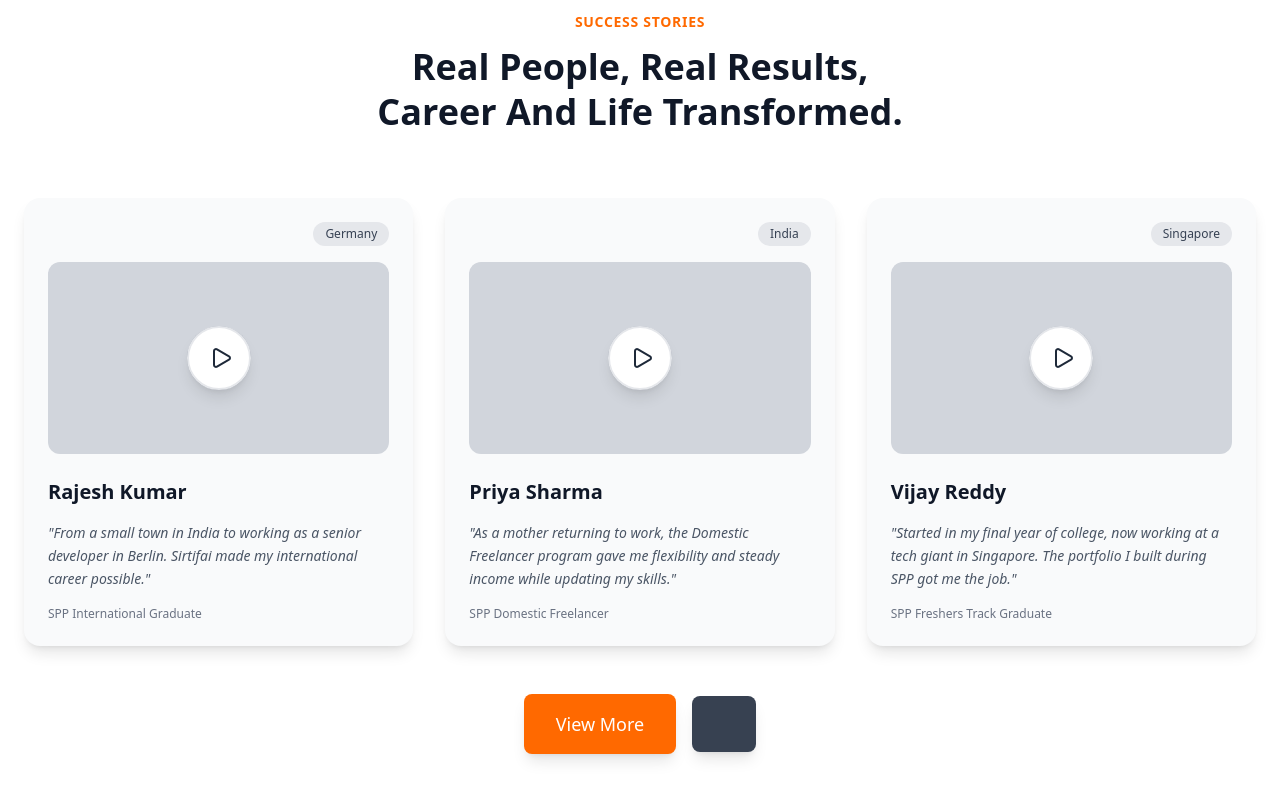
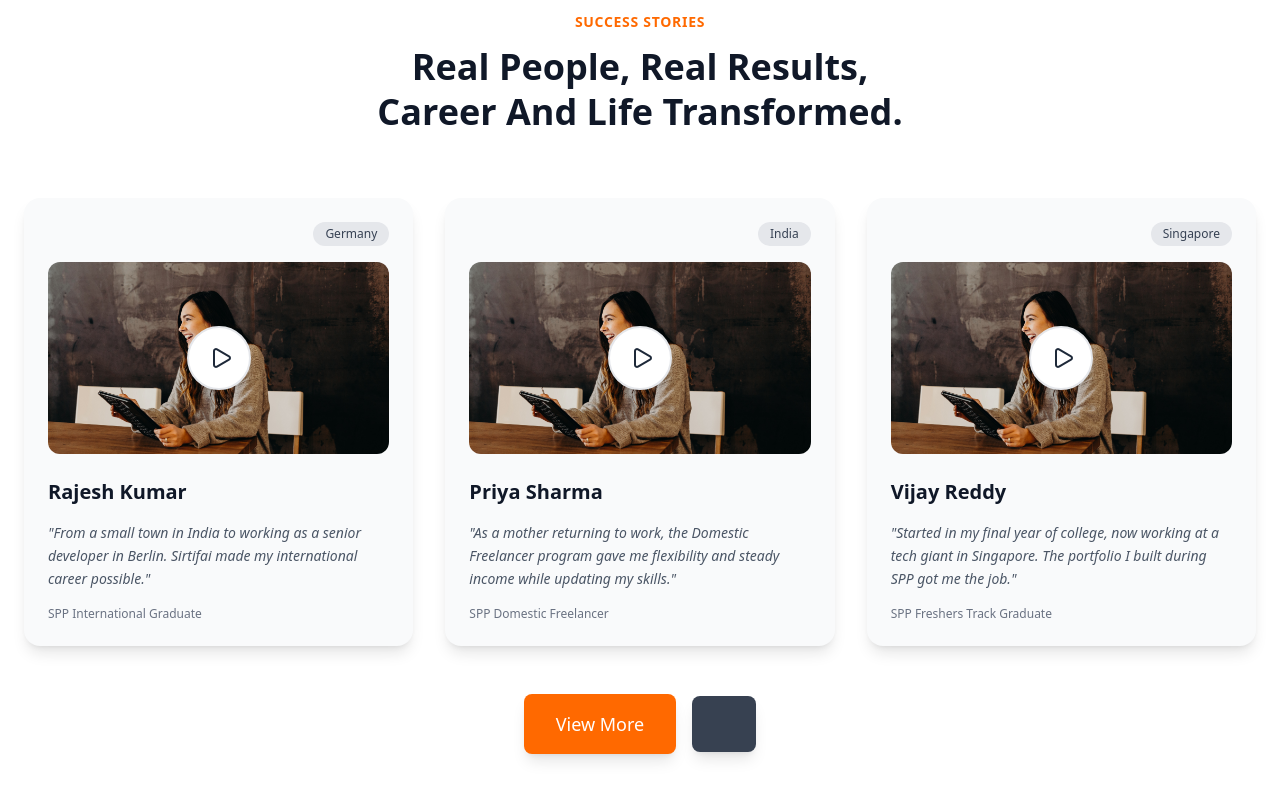
Before and after one commit to rajdeeppaul304/sirtify_frontend_new, a React (Vite) app: page / in a window 1280 px wide. Shown: the part 2269-3069 px from the top of the page. Built offline with nearby package versions, Linux system fonts and the light colour scheme.

Commit message:
success card

```diff
--- a/src/components/index.ts
+++ b/src/components/index.ts
@@ -10,3 +10,4 @@ export { SuccessStoriesSection } from './sections/SuccessStoriesSection';
 // UI Components
 export { Button } from './ui/Button';
 export { Card } from './ui/Card';
+export { SuccessStoryCard } from './ui/SuccessStoryCard';
--- a/src/components/sections/SuccessStoriesSection.tsx
+++ b/src/components/sections/SuccessStoriesSection.tsx
@@ -1,6 +1,7 @@
-import { Play, ArrowRight } from 'lucide-react';
+import { ArrowRight } from 'lucide-react';
 import { SUCCESS_STORIES } from '../../constants/data';
 import { Button } from '../ui/Button';
+import { SuccessStoryCard } from '../ui/SuccessStoryCard';
 
 export const SuccessStoriesSection = () => {
   return (
@@ -20,42 +21,7 @@ export const SuccessStoriesSection = () => {
         {/* Success Stories Grid */}
         <div className="grid grid-cols-1 md:grid-cols-2 lg:grid-cols-3 gap-8 mb-12">
           {SUCCESS_STORIES.map((story) => (
-            <div key={story.id} className="bg-gray-50 rounded-2xl p-6 shadow-lg hover:shadow-xl transition-all duration-300 hover:scale-105">
-              {/* Location Tag */}
-              <div className="flex justify-end mb-4">
-                <span className="bg-gray-200 text-gray-700 px-3 py-1 rounded-full text-xs font-medium">
-                  {story.location}
-                </span>
-              </div>
-
-              {/* Image with Play Button Overlay */}
-              <div className="relative mb-6">
-                <div className="w-full h-48 bg-gray-300 rounded-xl flex items-center justify-center">
-                  {/* Placeholder for image - you can replace with actual images */}
-                  <div className="w-16 h-16 bg-gray-400 rounded-full flex items-center justify-center">
-                    <span className="text-white text-sm font-medium">Photo</span>
-                  </div>
-                </div>
-
-                {/* Play Button Overlay */}
-                <div className="absolute inset-0 flex items-center justify-center">
-                  <div className="w-16 h-16 bg-white rounded-full flex items-center justify-center shadow-lg border-2 border-gray-200">
-                    <Play size={24} className="text-gray-800 ml-1" />
-                  </div>
-                </div>
-              </div>
-
-              {/* Content */}
-              <div className="space-y-4">
-                <h4 className="text-xl font-bold text-gray-900">{story.name}</h4>
-                <p className="text-gray-600 text-sm leading-relaxed italic">
-                  "{story.quote}"
-                </p>
-                <p className="text-gray-500 text-xs font-medium">
-                  {story.designation}
-                </p>
-              </div>
-            </div>
+            <SuccessStoryCard key={story.id} story={story} />
           ))}
         </div>
 
--- /dev/null
+++ b/src/components/ui/SuccessStoryCard.tsx
@@ -0,0 +1,46 @@
+import { Play } from 'lucide-react';
+import type { SuccessStory } from '../../types';
+
+interface SuccessStoryCardProps {
+  story: SuccessStory;
+}
+
+export const SuccessStoryCard = ({ story }: SuccessStoryCardProps) => {
+  return (
+    <div className="bg-gray-50 rounded-2xl p-6 shadow-lg hover:shadow-xl transition-all duration-300 hover:scale-105">
+      {/* Location Tag */}
+      <div className="flex justify-end mb-4">
+        <span className="bg-gray-200 text-gray-700 px-3 py-1 rounded-full text-xs font-medium">
+          {story.location}
+        </span>
+      </div>
+
+      {/* Image with Play Button Overlay */}
+      <div className="relative mb-6">
+        <img
+          src="/assets/success.jpg"
+          alt={story.name}
+          className="w-full h-48 object-cover rounded-xl"
+        />
+
+        {/* Play Button Overlay */}
+        <div className="absolute inset-0 flex items-center justify-center">
+          <div className="w-16 h-16 bg-white rounded-full flex items-center justify-center shadow-lg border-2 border-gray-200">
+            <Play size={24} className="text-gray-800 ml-1" />
+          </div>
+        </div>
+      </div>
+
+      {/* Content */}
+      <div className="space-y-4">
+        <h4 className="text-xl font-bold text-gray-900">{story.name}</h4>
+        <p className="text-gray-600 text-sm leading-relaxed italic">
+          "{story.quote}"
+        </p>
+        <p className="text-gray-500 text-xs font-medium">
+          {story.designation}
+        </p>
+      </div>
+    </div>
+  );
+};
```
Also changed, not shown: public/assets/success.jpg (added).
